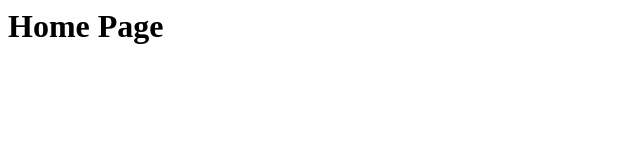
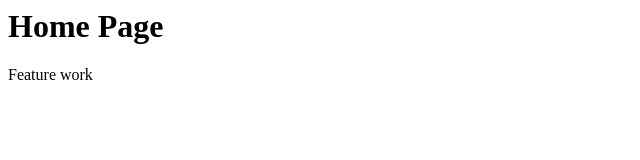
Before and after one commit to Mohit-lalwani-flow/myproject-github, a plain HTML site: page index.html in a window 1280 px wide. Shown: the full height of the page, 0-640 px from the left. Drawn offline with Linux system fonts and the light colour scheme.

Commit message:
Feature updated in about.html

```diff
--- a/index.html
+++ b/index.html
@@ -1,2 +1,3 @@
 <!-- index.html -->
 <h1>Home Page</h1>
+<p>Feature work</p>
```
